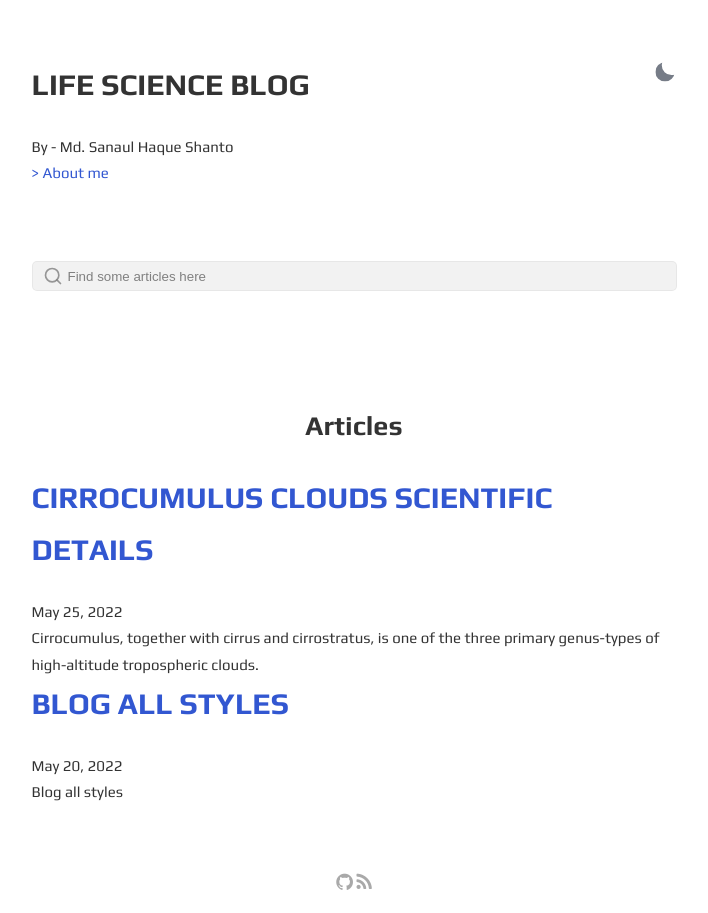
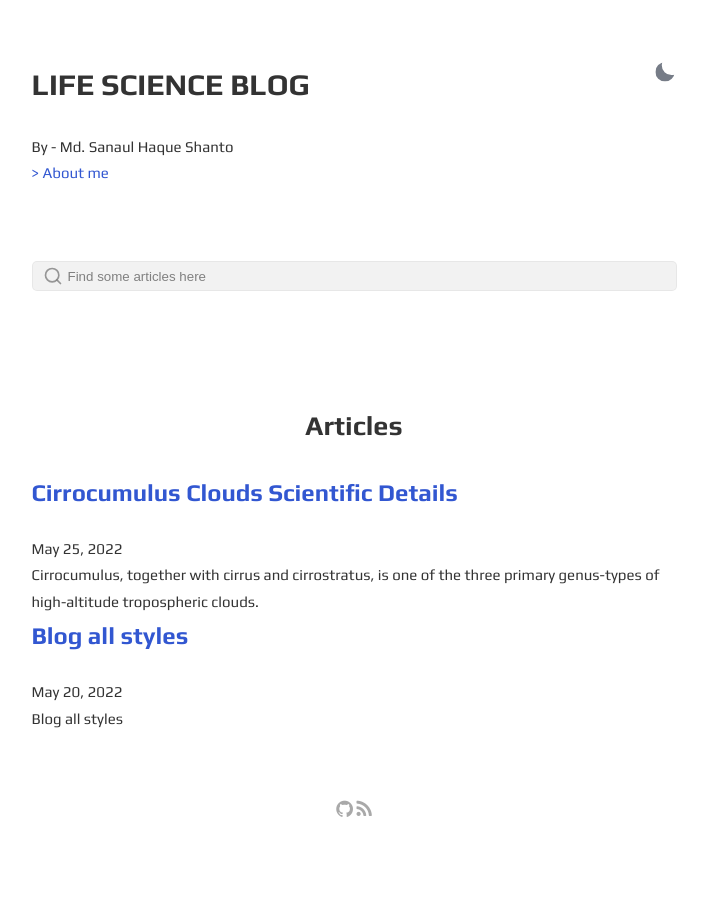
Before and after one commit to Md-Sanaul-Haque-Shanto/lifescience, a Jekyll site: the page built from index.html, in a window 1280 px wide. Shown: the whole page, without its empty margins (286-994 px from the left). Built offline with Jekyll 4.4.1, drawn with Linux system fonts in a browser that asks for light colours.

Commit message:
Update index.html

```diff
--- a/index.html
+++ b/index.html
@@ -40,7 +40,7 @@ layout: default
 	<div class="posts noList">
     {%- for post in site.posts -%}
       <article>
-        <h1><a class="post-link" href="{{ site.url }}{{ site.baseurl }}{{ post.url }}">{{ post.title }}</a></h1>
+        <h3><a class="post-link" href="{{ site.url }}{{ site.baseurl }}{{ post.url }}">{{ post.title }}</a></h3>
 	<time datetime="{{ post.date | date_to_xmlschema }}">{{ post.date | date: "%b %d, %Y" }}</time>
         <p>{%- if post.description -%}{{ post.description }}{%- else -%}{{ post.excerpt | strip_html }}{%- endif -%}</p>
       </article>
```
